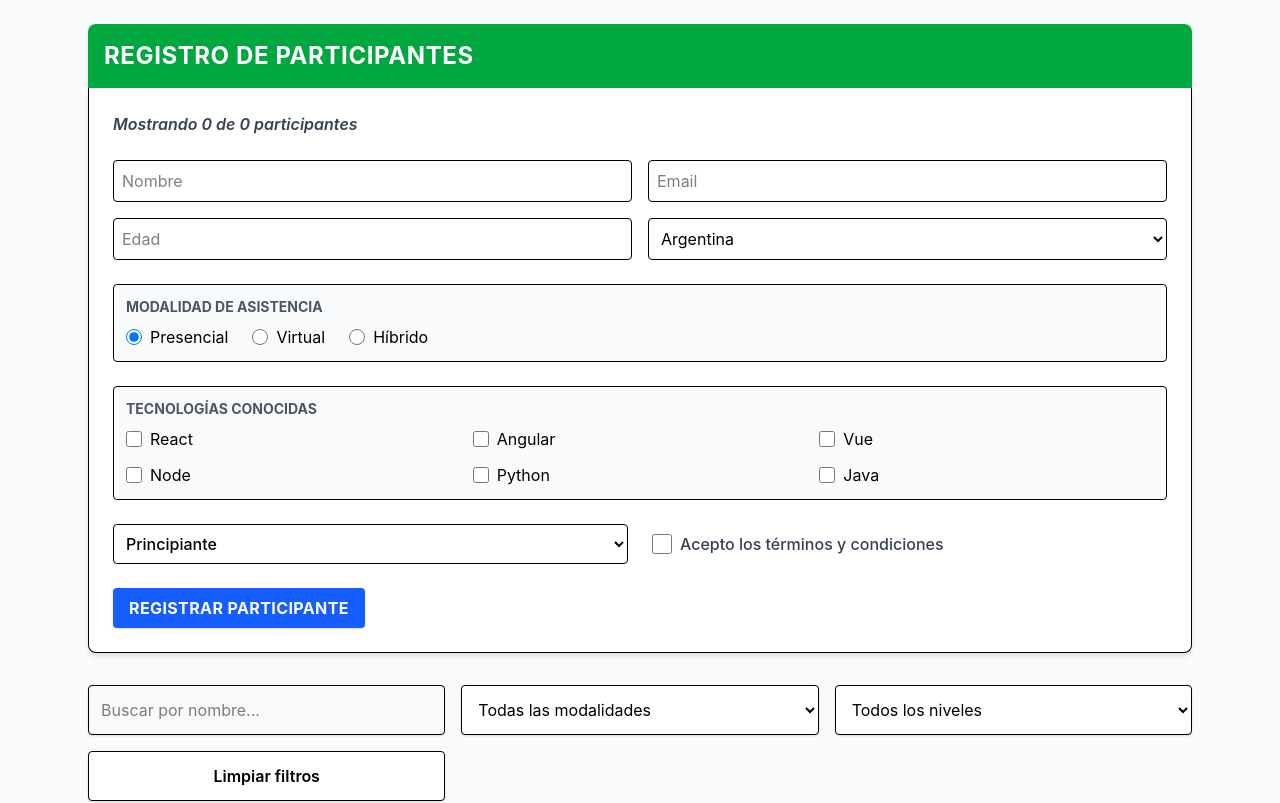
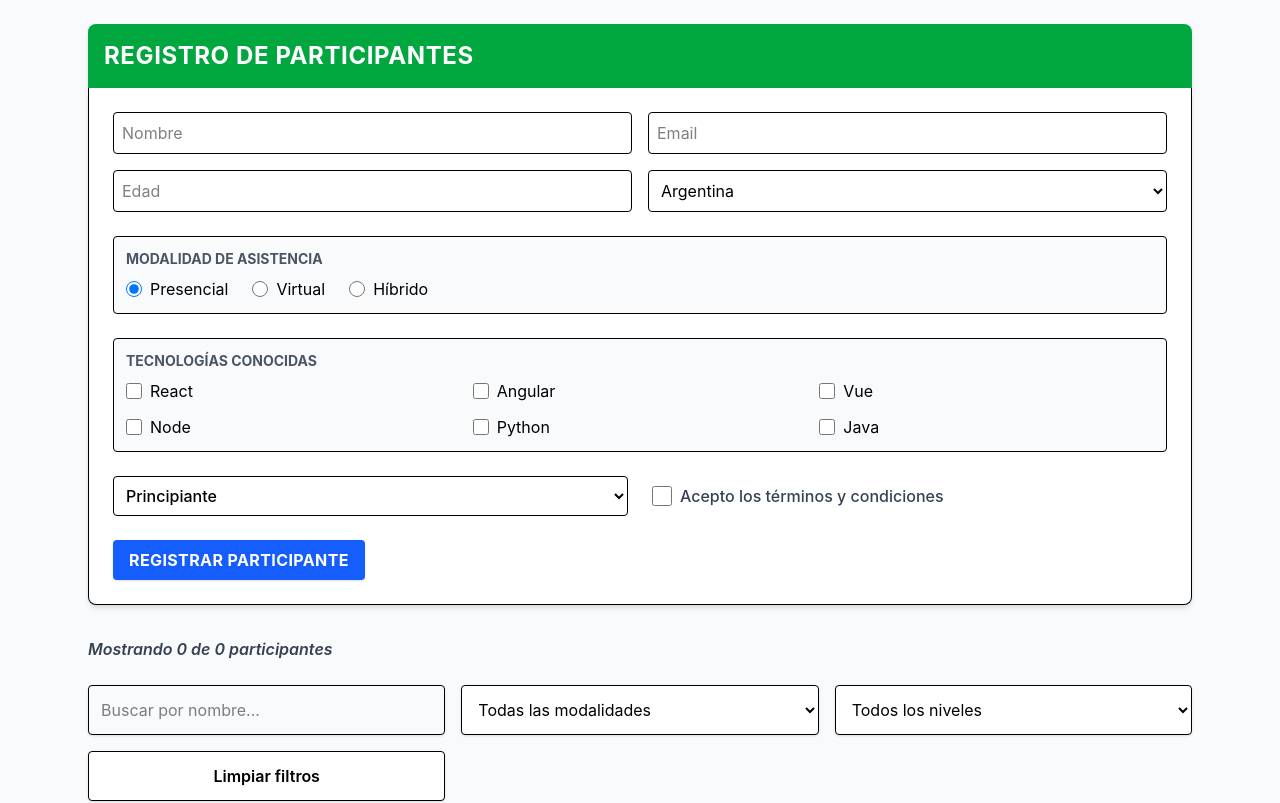
Before and after one commit to Team-Toro/magni_tps, a React (Vite) app: page / in a window 1280 px wide. Shown: the top 803 px of the page. Built offline with nearby package versions, Linux system fonts and the light colour scheme.

Commit message:
Fix mostrando participantes
Movi eso entre form y filtros.

```diff
--- a/src/App.tsx
+++ b/src/App.tsx
@@ -35,6 +35,13 @@ const App: React.FC = () => {
           filtradosCount={filtrados.length}
         />
 
+        {/* TP3: contador dinamico */}
+        <div>
+          <p className="text-gray-700 mb-6 font-semibold italic">
+            Mostrando {filtrados.length} de {participantes.length} participantes
+          </p>
+        </div>
+
         {/* TP3: filtros combinados */}
         <ParticipantFilters filtros={filtros} limpiarFiltros={limpiarFiltros} />
 
--- a/src/components/ParticipantForm.tsx
+++ b/src/components/ParticipantForm.tsx
@@ -13,23 +13,15 @@ interface ParticipantFormProps {
   };
   manejarCambio: (e: React.ChangeEvent<HTMLInputElement | HTMLSelectElement>) => void;
   registrar: (e: React.FormEvent) => void;
-  participantesCount: number;
-  filtradosCount: number;
 }
 
 const ParticipantForm: React.FC<ParticipantFormProps> = ({
   formData,
   manejarCambio,
   registrar,
-  participantesCount,
-  filtradosCount
 }) => {
   return (
     <div className="bg-white p-6 shadow-md rounded-b-lg mb-8 border-x border-b">
-      {/* TP3: contador dinamico */}
-      <p className="text-gray-700 mb-6 font-semibold italic">
-        Mostrando {filtradosCount} de {participantesCount} participantes
-      </p>
 
       <form onSubmit={registrar} className="space-y-6">
         <div className="grid grid-cols-1 md:grid-cols-2 gap-4">
```
